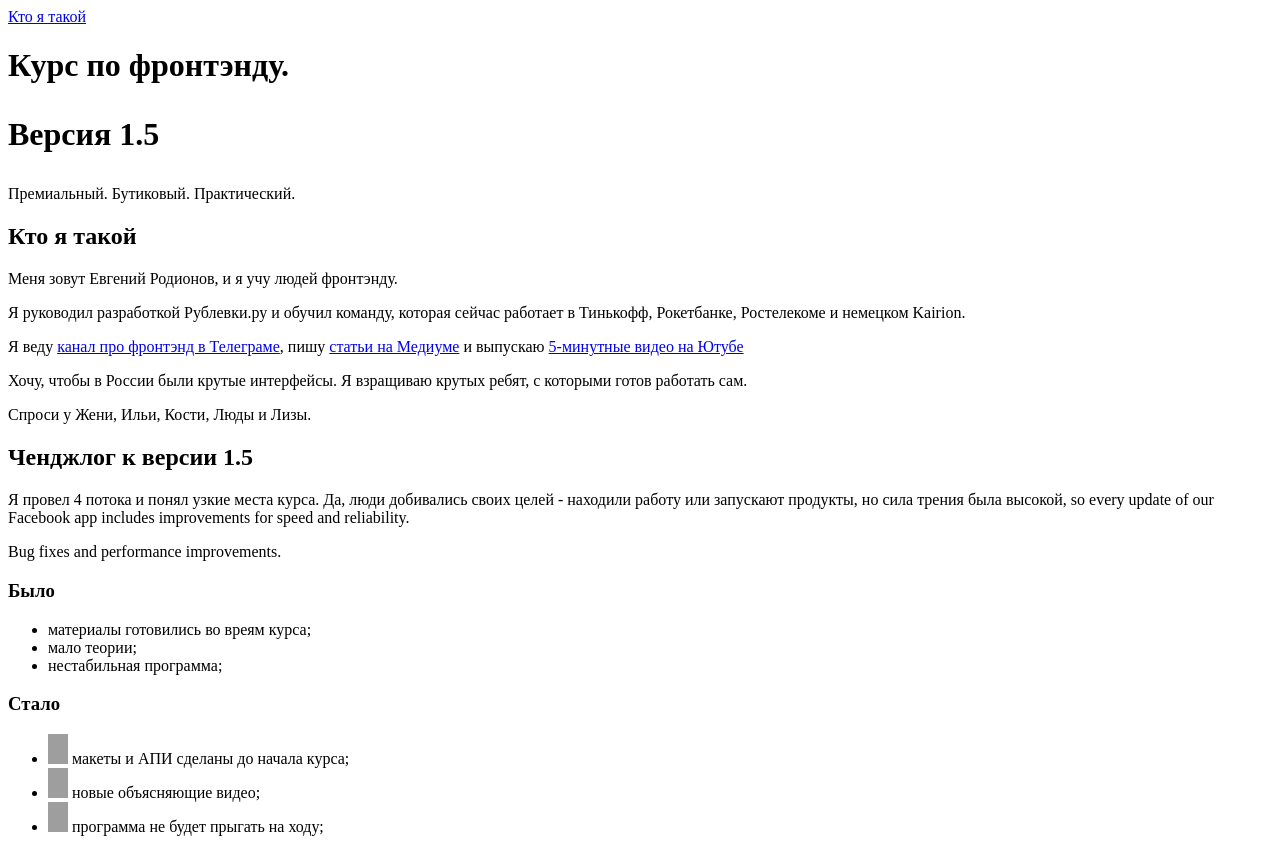
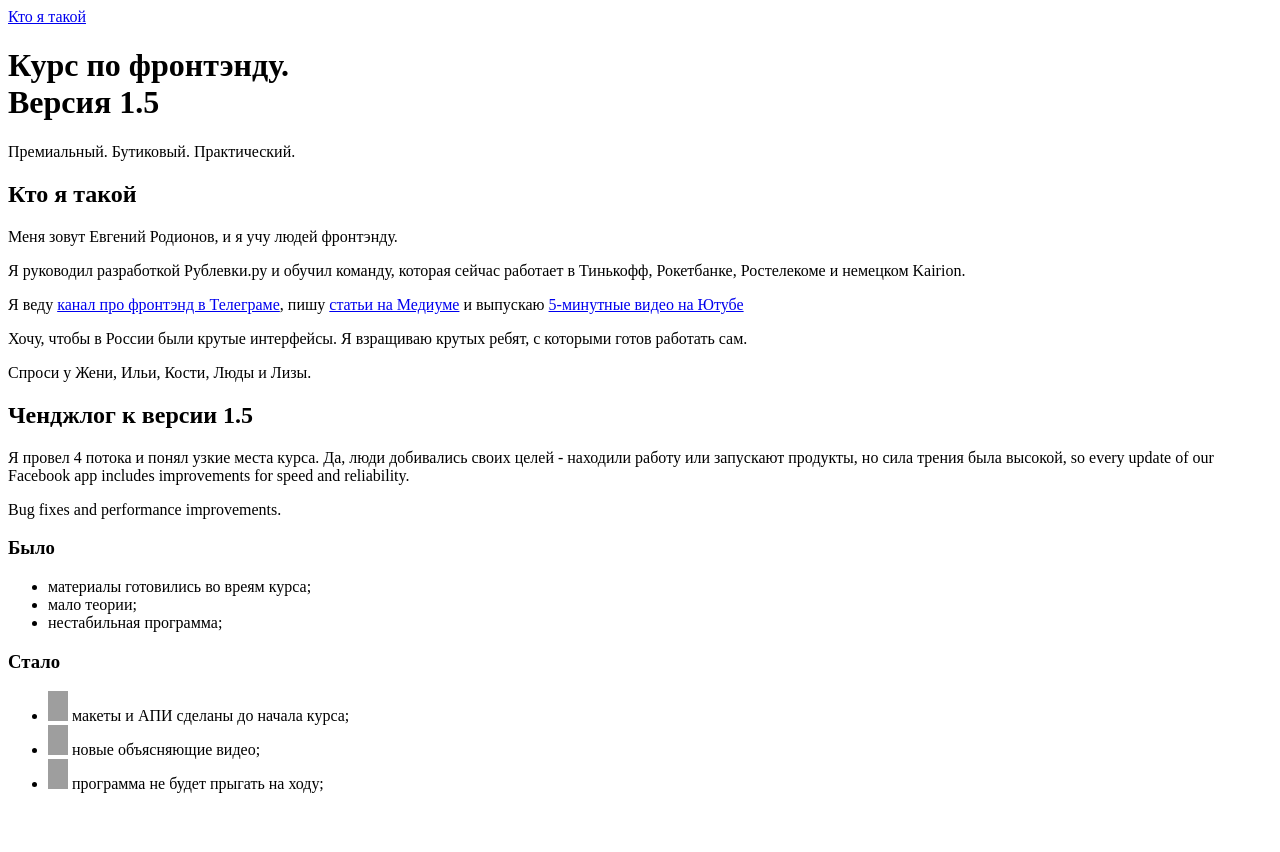
Before and after one commit to anilevshina/verstka, a plain HTML site: page task_1.html in a window 1280 px wide. After the commit the page ends 809 px from the top, so only its background shows below. Drawn offline with Linux system fonts and the light colour scheme; grey boxes are pictures that could not be loaded.

Commit message:
fixes task_1

```diff
--- a/task_1.html
+++ b/task_1.html
@@ -4,11 +4,16 @@
         <title>Курс по фронтэнду 1.5</title>
       </head>
       <body>
-          <a href="https://erodionov.ru/">Кто я такой</a>
-          <h1><strong>Курс по фронтэнду.</strong>
-        <strong><p>Версия 1.5</p></strong></h1>
+         <nav> <a href="https://erodionov.ru/">Кто я такой</a>
+         </nav>
+         <header>
+          <h1>Курс по фронтэнду.
+        <br> Версия 1.5</h1>
+         </header>
         <p>Премиальный. Бутиковый. Практический.</p>
+        <main>
         <section>
+
             <h2>Кто я такой</h2>
             <p>Меня зовут Евгений Родионов, и я учу людей фронтэнду.</p>
             <p>Я руководил разработкой Рублевки.ру и обучил команду, которая сейчас работает в Тинькофф, Рокетбанке, Ростелекоме и немецком Kairion. </p>
@@ -16,7 +21,7 @@
                 пишу <a href="https://medium.com/@evgeny.rodionov">статьи на Медиуме</a>
                   и выпускаю <a href="https://www.youtube.com/evgenyrodionov">5-минутные видео на Ютубе</a></p>
                   <p>Хочу, чтобы в России были крутые интерфейсы. Я взращиваю крутых ребят, с которыми готов работать сам.</p>
-                  <p>Спроси у Жени, Ильи, Кости, Люды и Лизы.</p>
+                  <aside>Спроси у Жени, Ильи, Кости, Люды и Лизы.</aside>
         </section>
         <section>
                 <h2>Ченджлог к версии 1.5</h2>
@@ -42,6 +47,6 @@
 
         </section>
 
-
+    </main>
       </body>
 </html>
```
